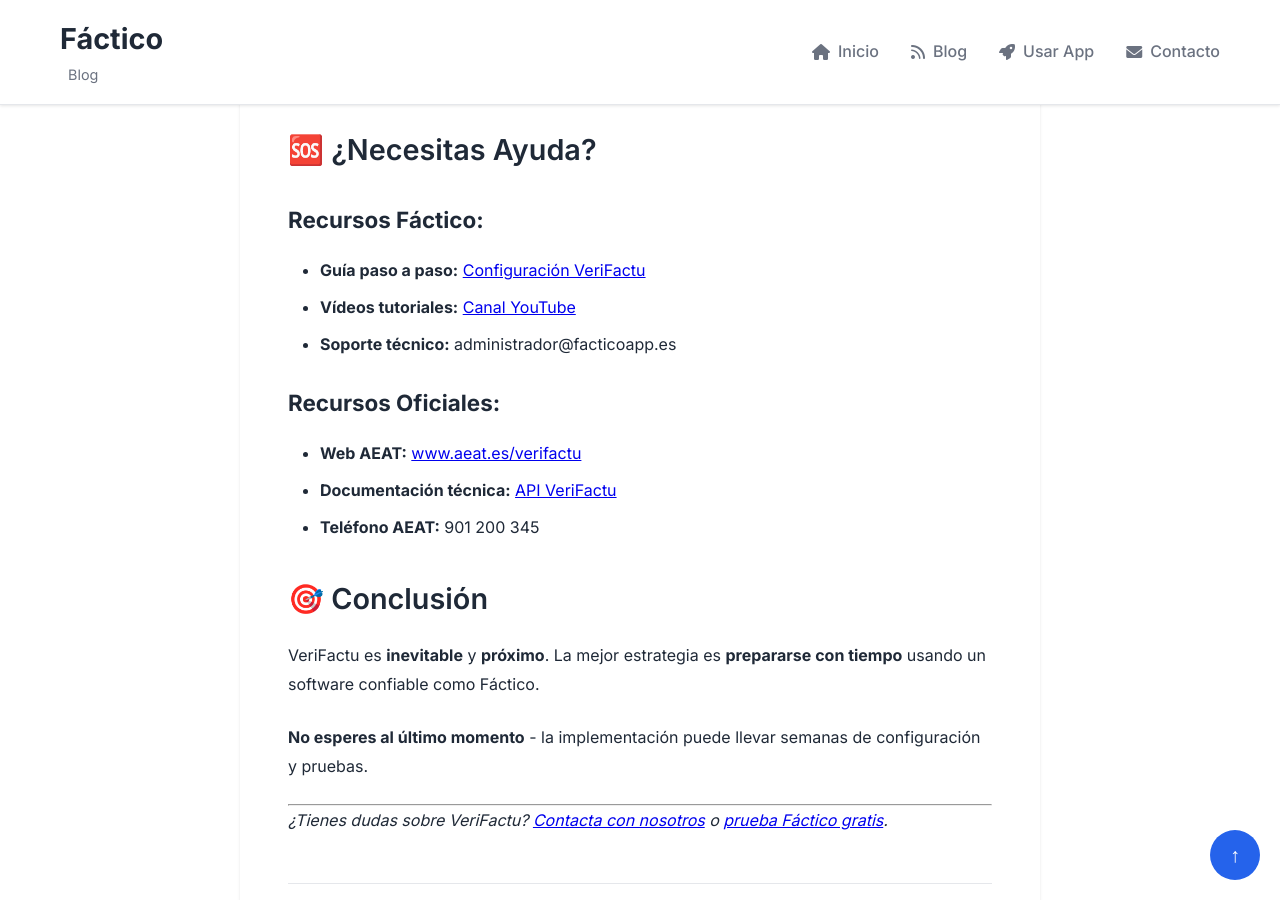
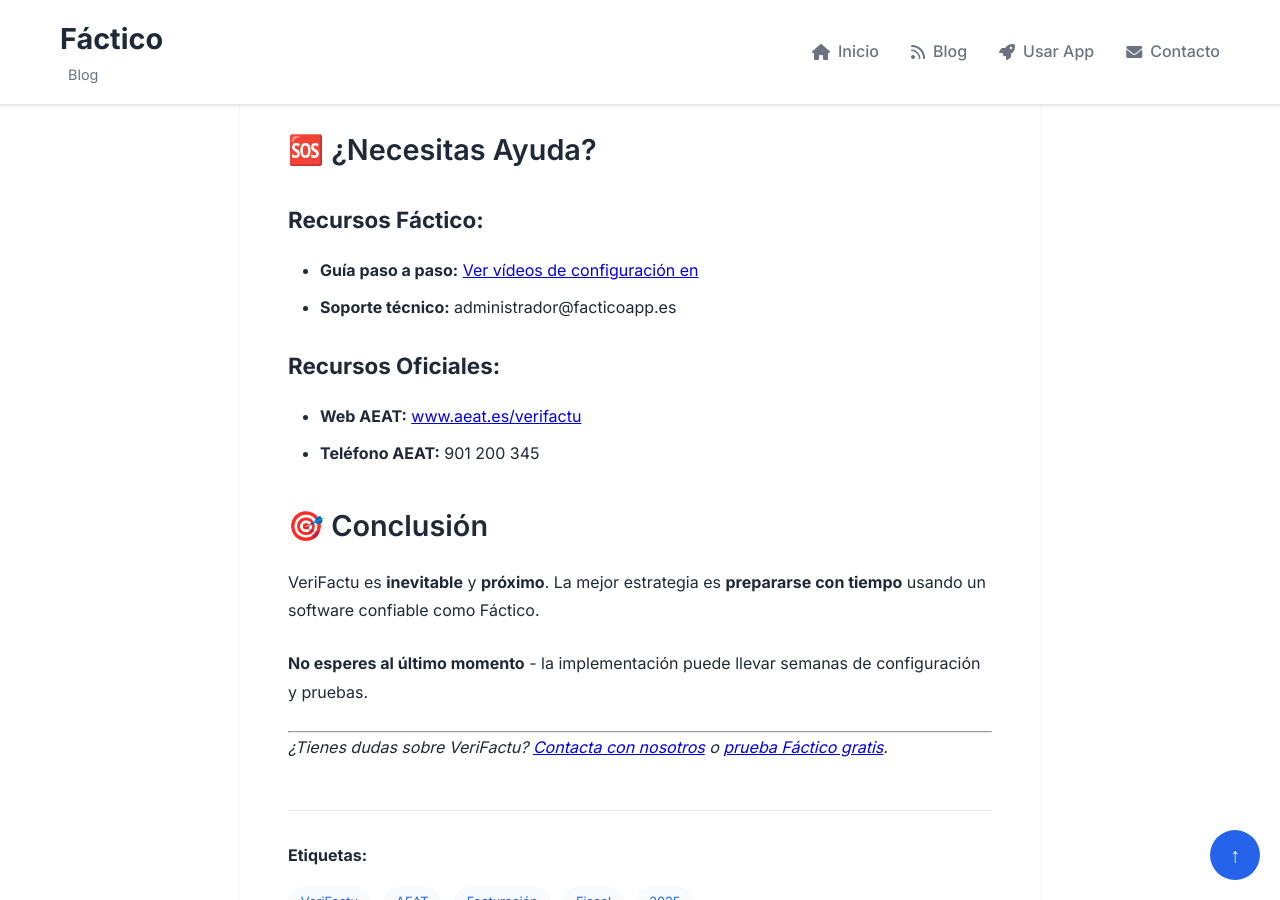
Before and after one commit to PacoMedina1959/facticoapp_website, a Jekyll site: the page blog-public/2025/01/15/verifactu-guia-completa/index.html, which Jekyll copies as it is, in a window 1280 px wide and 900 px high, scrolled down 4046 px. Built offline with Jekyll 4.4.1, drawn with Linux system fonts in a browser that asks for light colours; comment, search, counter and statistics services are not loaded.

Commit message:
DOCS: Actualizar enlaces y recursos en post de VeriFactu

```diff
--- a/blog-public/2025/01/15/verifactu-guia-completa/index.html
+++ b/blog-public/2025/01/15/verifactu-guia-completa/index.html
@@ -226,15 +226,13 @@
 
 <h3 id="recursos-fáctico"><strong>Recursos Fáctico:</strong></h3>
 <ul>
-  <li><strong>Guía paso a paso:</strong> <a href="/guias/configuracion.html">Configuración VeriFactu</a></li>
-  <li><strong>Vídeos tutoriales:</strong> <a href="https://youtube.com/facticoapp">Canal YouTube</a></li>
+  <li><strong>Guía paso a paso:</strong> <a href="https://pacomedina1959.github.io/facticoapp_website/#guias">Ver vídeos de configuración en</a></li>
   <li><strong>Soporte técnico:</strong> administrador@facticoapp.es</li>
 </ul>
 
 <h3 id="recursos-oficiales"><strong>Recursos Oficiales:</strong></h3>
 <ul>
-  <li><strong>Web AEAT:</strong> <a href="https://www.aeat.es/verifactu">www.aeat.es/verifactu</a></li>
-  <li><strong>Documentación técnica:</strong> <a href="https://api.aeat.es/verifactu">API VeriFactu</a></li>
+  <li><strong>Web AEAT:</strong> <a href="https://sede.agenciatributaria.gob.es/Sede/iva/sistemas-informaticos-facturacion-verifactu.html">www.aeat.es/verifactu</a></li>
   <li><strong>Teléfono AEAT:</strong> 901 200 345</li>
 </ul>
 
```
Also changed, not shown: blog-public/feed.xml (+3 -5 lines), blog/_posts/2025-01-15-verifactu-guia-completa.md (+2 -4 lines).
